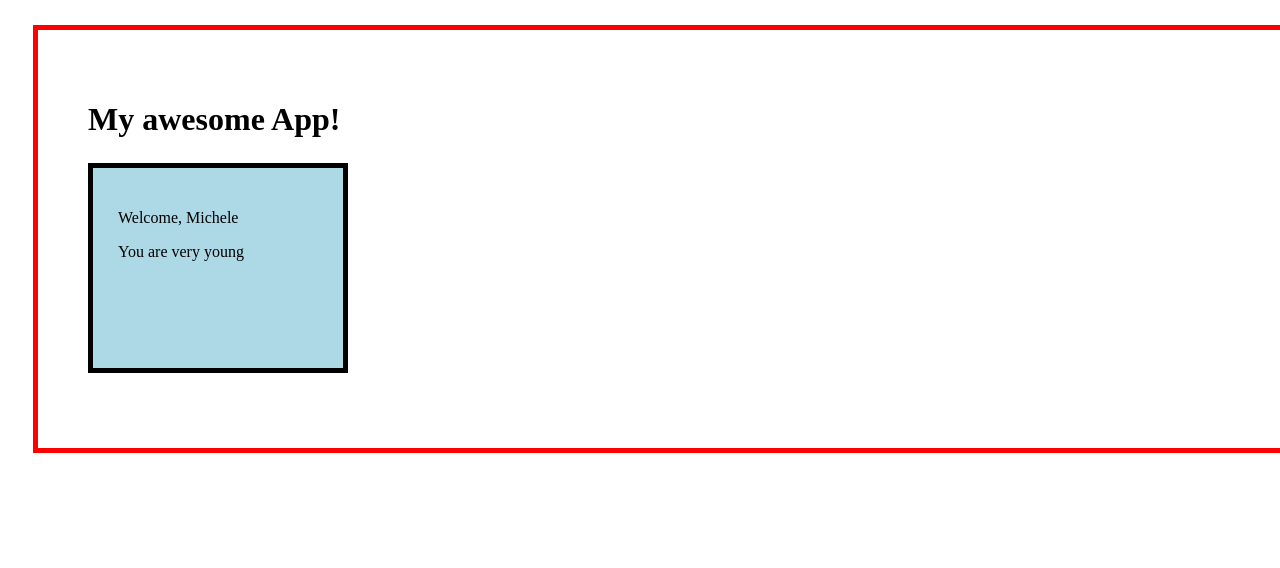
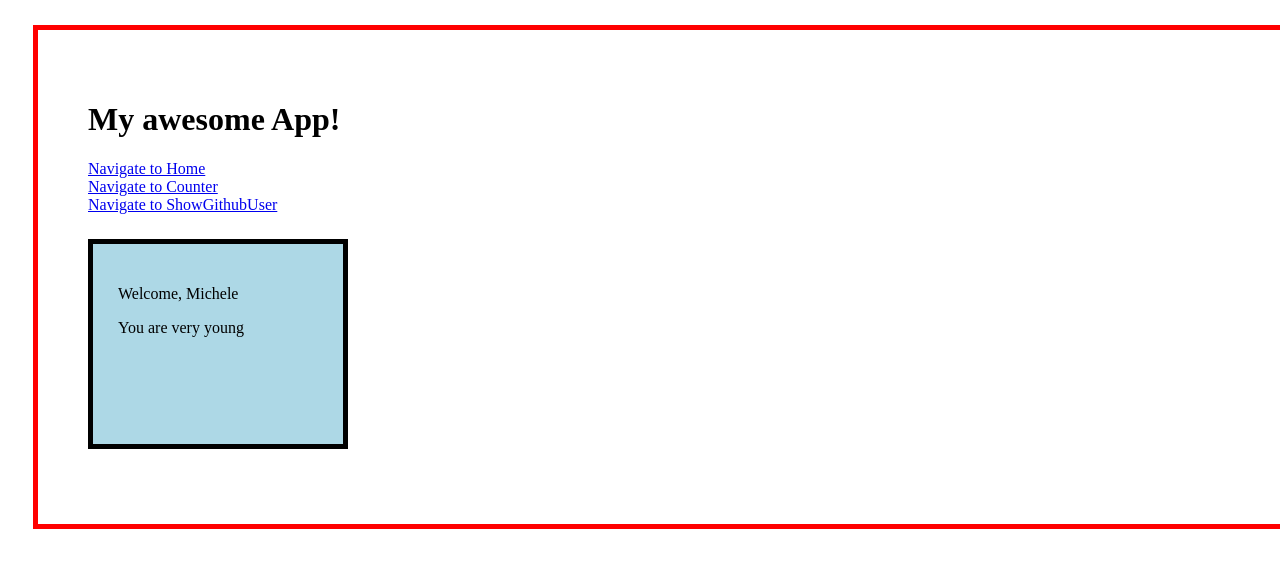
Before and after one commit to Micheleg27/react-exercises, a React (Create React App) app: page / in a window 1280 px wide. Shown: the top 568 px of the page. Built offline with nearby package versions, Linux system fonts and the light colour scheme.

Commit message:
react-router-04

```diff
--- a/src/App.js
+++ b/src/App.js
@@ -17,13 +17,17 @@ import { HookCounter } from "./HookCounter";
 import { HookForm } from "./HookForm";
 import { FilteredList } from "./FilteredList";
 import { CarDetails } from "./CarDetails";
-import { Routes, Route } from 'react-router-dom'
+import { Routes, Route, Link } from 'react-router-dom'
 import { ShowGitHubUser } from "./ShowGitHubUser";
 
 
 export function App() {
     return(
         <Container title={'My awesome App!'}>
+                <Link to='/'>Navigate to Home</Link> <br />
+                <Link to='/counter'>Navigate to Counter</Link> <br />
+                <Link to='/:username'>Navigate to ShowGithubUser</Link>
+
             <Routes>
                 <Route path="/" element={<Welcome name="Michele"/>} />
                 <Route path="counter" element={<Counter />} />
```
